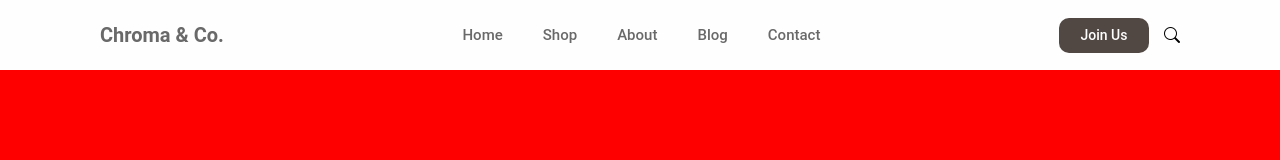
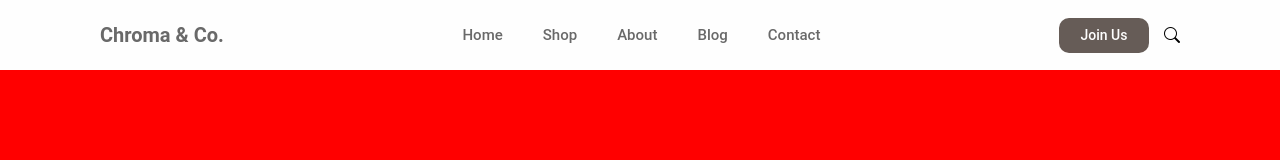
Before and after one commit to munachi821/Lading-page-for-Chroma-and-Co., a website: page index.html in a window 1280 px wide. In both pictures the pointer is over the button "Join Us". Drawn offline with nearby package versions, Linux system fonts and the light colour scheme.

Commit message:
Update style.css
added some hover function

```diff
--- a/style.css
+++ b/style.css
@@ -48,11 +48,16 @@ nav .join-us{
     border-radius: 10px;
     outline: none;
     border: none;
+    cursor: pointer;
     font-size: 14px;
     font-weight: 500;
     margin-right: 15px;
     color: var(--navbg);
+    transition: 0.2s ease-in;
     background-color: var(--btnbg);
+}
+nav .join-us:hover{
+    background-color: #665c57;
 }
 .other-links{
     display: flex;
```
